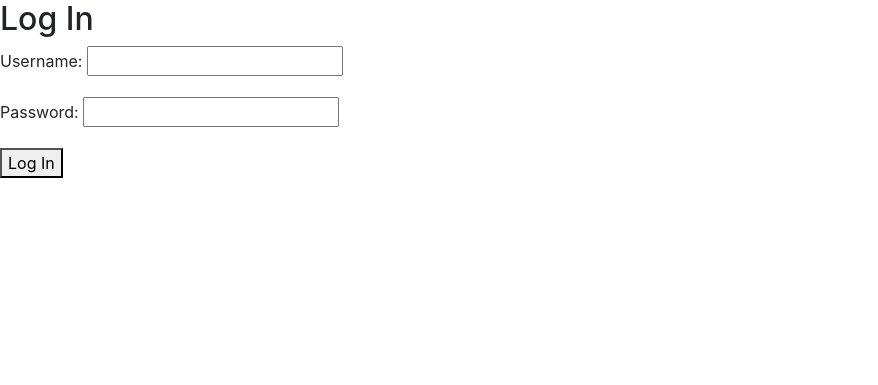
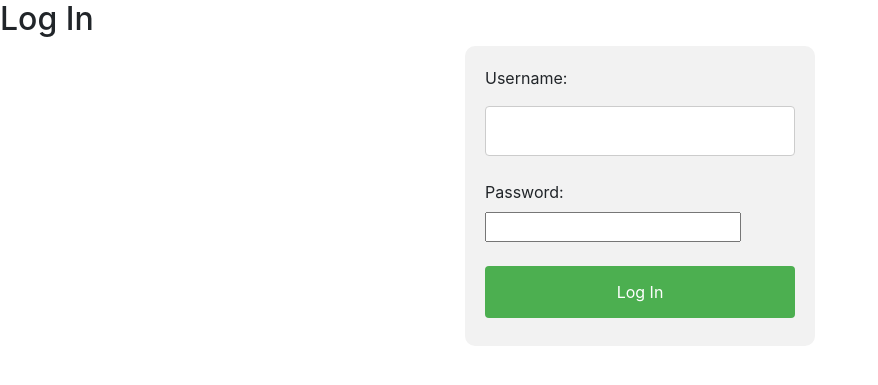
Before and after one commit to AndreiR1703/gradebook, a Django app: page /gradebook/login/ in a window 1280 px wide. Shown: the part 56-441 px from the top of the page, without its empty margins (0-878 px from the left). Run offline with Django 4.2, Linux system fonts and the light colour scheme.

Commit message:
adaugat css pentru tabel si form

```diff
--- a/finalproject/static/css/base.css
+++ b/finalproject/static/css/base.css
@@ -1,3 +1,61 @@
-table, th, td {
-  border: 1px solid;
+div.form {
+  max-width: 350px;
+  margin: auto;
+  border-radius: 10px;
+  background-color: #f2f2f2;
+  padding: 20px;
 }
+
+input[type=text], select {
+  width: 100%;
+  padding: 12px 20px;
+  margin: 8px 0;
+  display: inline-block;
+  border: 1px solid #ccc;
+  border-radius: 4px;
+  box-sizing: border-box;
+}
+
+input[type=submit] {
+  width: 100%;
+  background-color: #4CAF50;
+  color: white;
+  padding: 14px 20px;
+  margin: 8px 0;
+  border: none;
+  border-radius: 4px;
+  cursor: pointer;
+}
+
+input[type=submit]:hover {
+  background-color: #45a049;
+}
+
+div.tabel {
+  width: 700px;
+  margin: auto;
+}
+
+th, td {
+  text-align: center;
+  height: 30px;
+}
+
+th {
+  height: 70px;
+  background-color: #D6EEEE;
+}
+
+td.edit{
+  background-color: green;
+}
+
+td.delete{
+  background-color: red;
+}
+
+tr:nth-child(even) {background-color: #f2f2f2;}
+
+tr:hover {
+  background-color: #8BEEEE;
+}
--- a/templates/base.html
+++ b/templates/base.html
@@ -5,11 +5,6 @@
     <head>
         <link rel="stylesheet" href="https://cdn.jsdelivr.net/npm/bootstrap@4.1.3/dist/css/bootstrap.min.css" integrity="sha384-MCw98/SFnGE8fJT3GXwEOngsV7Zt27NXFoaoApmYm81iuXoPkFOJwJ8ERdknLPMO" crossorigin="anonymous">
         <link rel="stylesheet" type="text/css" href="{% static 'css/base.css' %}">
-        <style>
-            table, th, td {
-              border: 1px solid;
-            }
-        </style>
         <title>{% block title %}Grade Book{% endblock %}</title>
     </head>
     <body>
--- a/templates/gradebook/pupil.html
+++ b/templates/gradebook/pupil.html
@@ -2,6 +2,7 @@
 
 {% block title%}Show Grades{% endblock %}
 {% block content %}
+<div class="tabel">
     <table>
         <tr>
             <th>id_grade</th>
@@ -22,4 +23,5 @@
             </tr>
         {% endfor %}
     </table>
+</div>
 {% endblock %}
--- a/templates/navbar.html
+++ b/templates/navbar.html
@@ -4,7 +4,7 @@
     <span class="navbar-toggler-icon"></span>
   </button>
     {% if user.is_authenticated %}
-      <div class="collapse navbar-collapse" id="navbarSupportedContent">
+<!--      <div class="collapse navbar-collapse" id="navbarSupportedContent">-->
         <ul class="navbar-nav mr-auto">
             {% if user.is_teacher %}
                 <li class="nav-item active">
@@ -16,6 +16,6 @@
                 </li>
             {% endif %}
         </ul>
-      </div>
+<!--      </div>-->
     {% endif %}
 </nav>
--- a/templates/registration/login.html
+++ b/templates/registration/login.html
@@ -2,9 +2,11 @@
 {% block title %}Login page{% endblock %}
 {% block content %}
     <h2>Log In</h2>
-    <form method="post">
-      {% csrf_token %}
-      {{ form.as_p }}
-      <button type="submit">Log In</button>
-    </form>
+    <div class="form">
+        <form method="post">
+          {% csrf_token %}
+          {{ form.as_p }}
+          <input type="submit" value="Log In">
+        </form>
+    </div>
 {% endblock %}
```
Also changed, not shown: templates/gradebook/form.html (+7 -5 lines), templates/gradebook/teacher.html (+5 -3 lines), templates/registration/signup.html (+7 -5 lines), db.sqlite3, finalproject/static/css/form.css (deleted).
